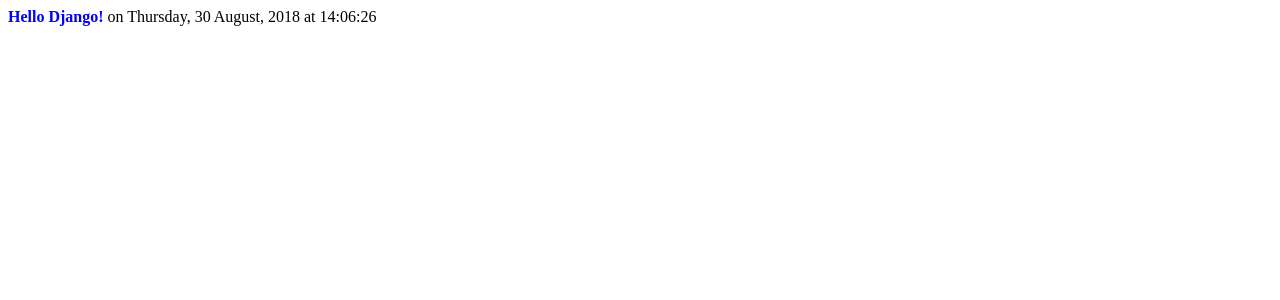
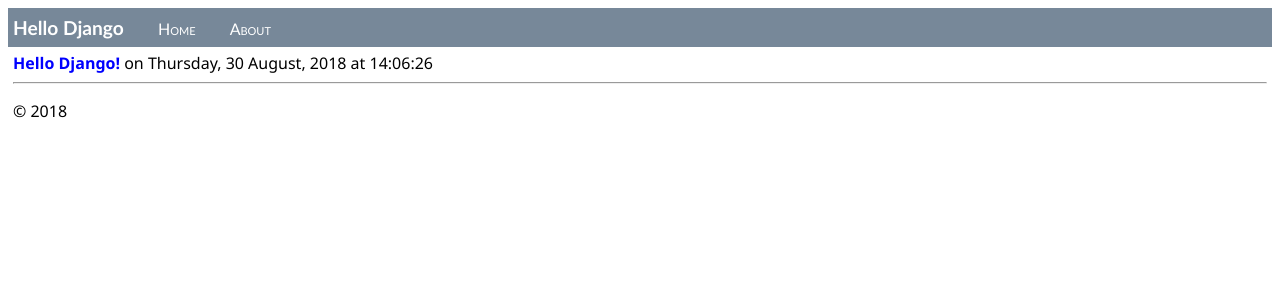
Before and after one commit to robinpike/LearningDjango, a Django app: page / in a window 1280 px wide. Shown: the top 300 px of the page. Run offline with Django 3.2, Linux system fonts and the light colour scheme.

Commit message:
Templates

```diff
--- a/BasicProject/BasicProject/urls.py
+++ b/BasicProject/BasicProject/urls.py
@@ -18,5 +18,6 @@
 #Djnago processes patterns in the order in which they appear in the array
 urlpatterns = [
     url(r'^$', HelloDjangoApp.views.index, name='index'),
+    url(r'^about$', HelloDjangoApp.views.about, name='about'),
     url(r'^$', app.views.home, name='home')
 ]
--- a/BasicProject/HelloDjangoApp/static/site.css
+++ b/BasicProject/HelloDjangoApp/static/site.css
@@ -2,3 +2,31 @@
     font-weight: 600;
     color: blue;
 }
+
+.navbar {
+    background-color: lightslategray;
+    font-size: 1em;
+    font-family: 'Trebuchet MS', 'Lucida Sans Unicode', 'Lucida Grande', 'Lucida Sans', Arial, sans-serif;
+    color: white;
+    padding: 8px 5px 8px 5px;
+}
+
+    .navbar a {
+        text-decoration: none;
+        color: inherit;
+    }
+
+.navbar-brand {
+    font-size: 1.2em;
+    font-weight: 600;
+}
+
+.navbar-item {
+    font-variant: small-caps;
+    margin-left: 30px;
+}
+
+.body-content {
+    padding: 5px;
+    font-family: 'Segoe UI', Tahoma, Geneva, Verdana, sans-serif;
+}
--- a/BasicProject/HelloDjangoApp/templates/HelloDjangoApp/index.html
+++ b/BasicProject/HelloDjangoApp/templates/HelloDjangoApp/index.html
@@ -1,3 +1,4 @@
+{% extends "HelloDjangoApp/layout.html" %}
 <html>
     <head>
         <title>{{ title }}</title>
@@ -5,6 +6,9 @@
         <link rel="stylesheet" type="text/css" href="{% static 'site.css' %}" />
     </head>
     <body>
+        {% block content %}
         <span class="message">{{ message }}</span>{{ content }}
+        {% endblock %}
     </body>
+    <div><a href="about">About</a></div>
 </html>
--- /dev/null
+++ b/BasicProject/HelloDjangoApp/templates/HelloDjangoApp/layout.html
@@ -0,0 +1,25 @@
+<!DOCTYPE html>
+<html>
+<head>
+    <meta charset="utf-8" />
+    <title>{{ title }}</title>
+    {% load staticfiles %}
+    <link rel="stylesheet" type="text/css" href="{% static 'site.css' %}" />
+</head>
+
+<body>
+    <div class="navbar">
+       <a href="/" class="navbar-brand">Hello Django</a>
+       <a href="{% url 'home' %}" class="navbar-item">Home</a>
+       <a href="{% url 'about' %}" class="navbar-item">About</a>
+    </div>
+
+    <div class="body-content">
+{% block content %}{% endblock %}
+        <hr/>
+        <footer>
+            <p>&copy; 2018</p>
+        </footer>
+    </div>
+</body>
+</html>
--- a/BasicProject/HelloDjangoApp/views.py
+++ b/BasicProject/HelloDjangoApp/views.py
@@ -14,6 +14,16 @@
                   }
              )
 
+def about(request):
+    return render(
+        request,
+        "HelloDjangoApp/about.html",
+        {
+            'title' : "About HelloDjangoApp",
+            'content' : "Example app page for Django."
+        }
+    )
+
     #html_content = "<html><head><title>Hello, Django</title></head><body><strong>Hello, Django!</strong> on "
     #html_content += now.strftime("%A, %d %B, %Y at %X")
     #html_content += "</body></html>"
```
Also changed, not shown: BasicProject/HelloDjangoApp/templates/HelloDjangoApp/about.html (added, +14 -0 lines), 1 other file.
